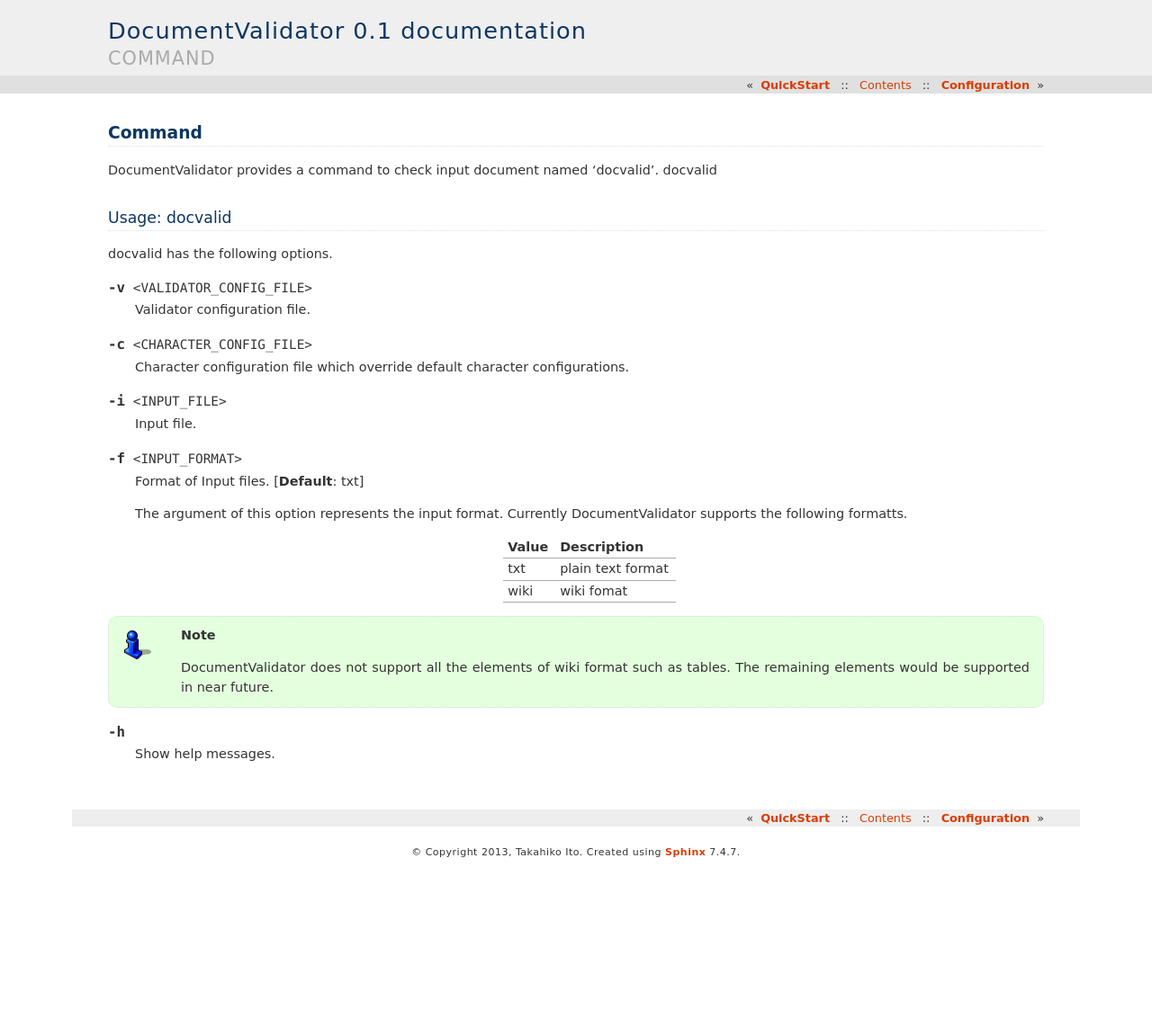
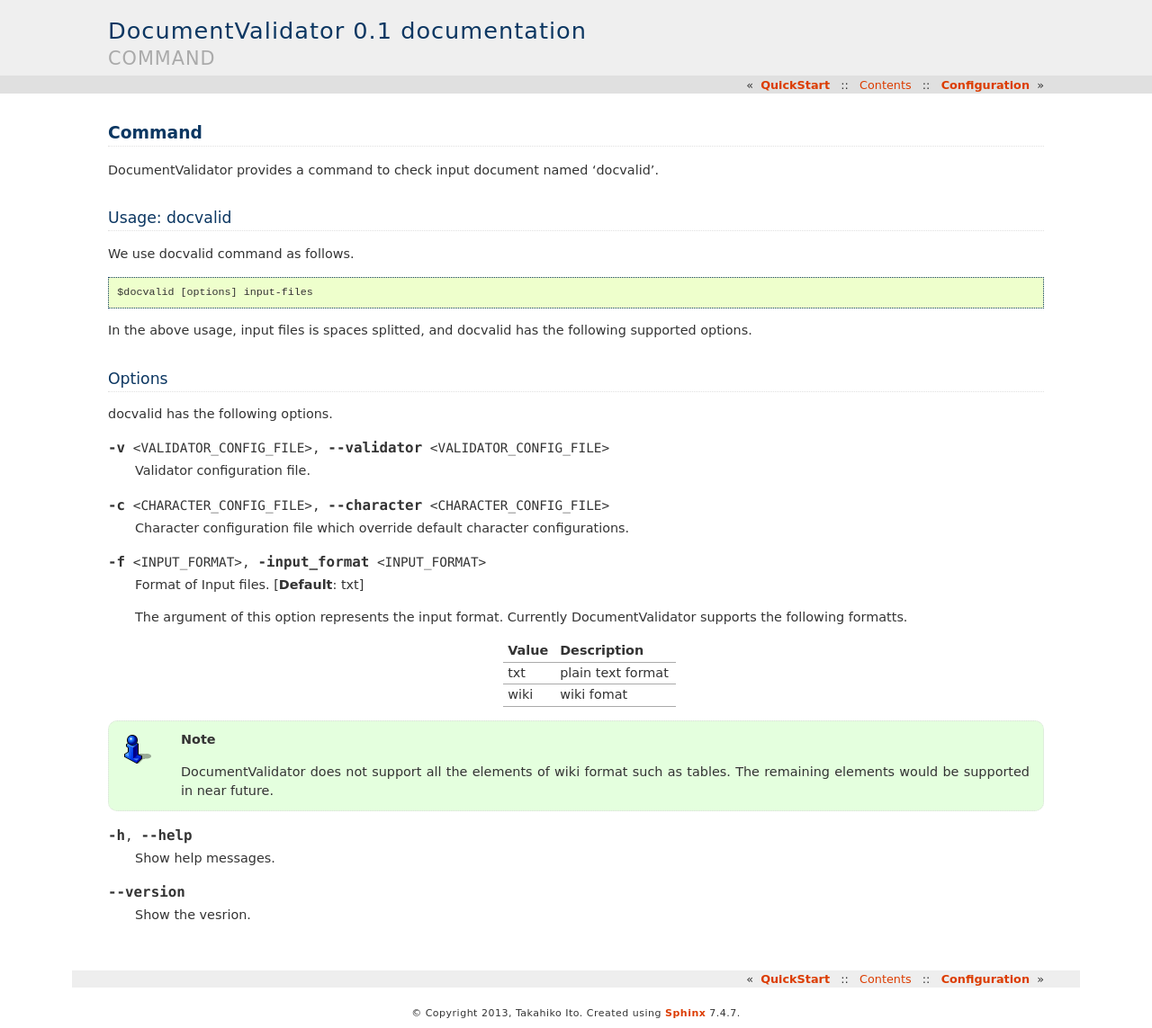
Before and after one commit to redpen-cc/redpen-doc, a Sphinx documentation site: the page built from source/command.rst, in a window 1280 px wide. Shown: the whole page at 90% size. Built offline with Sphinx 7.4.7, drawn with Linux system fonts in a browser that asks for light colours; before the commit the page ends 965 px from its top, so only the background shows below that.

Commit message:
Support long options

```diff
--- a/source/command.rst
+++ b/source/command.rst
@@ -1,26 +1,33 @@
 Command
 =========
 
-DocumentValidator provides a command to check input document named 'docvalid'. docvalid
+DocumentValidator provides a command to check input document named 'docvalid'.
 
 Usage: docvalid
 ---------------
 
+We use docvalid command as follows.
+
+::
+
+  $docvalid [options] input-files
+
+In the above usage, input files is spaces splitted, and docvalid has the following supported options.
+
+Options
+--------
+
 docvalid has the following options.
 
-.. option:: -v <VALIDATOR_CONFIG_FILE>
+.. option:: -v <VALIDATOR_CONFIG_FILE>, --validator <VALIDATOR_CONFIG_FILE>
 
    Validator configuration file.
 
-.. option:: -c <CHARACTER_CONFIG_FILE>
+.. option:: -c <CHARACTER_CONFIG_FILE>, --character <CHARACTER_CONFIG_FILE>
 
    Character configuration file which override default character configurations.
 
-.. option:: -i <INPUT_FILE>
-
-   Input file.
-
-.. option:: -f <INPUT_FORMAT>
+.. option:: -f <INPUT_FORMAT>, -input_format <INPUT_FORMAT>
 
    Format of Input files. [**Default**: txt]
 
@@ -36,6 +43,10 @@ docvalid has the following options.
 .. Note::
    DocumentValidator does not support all the elements of wiki format such as tables. The remaining elements would be supported in near future.
 
-.. option:: -h
+.. option:: -h, --help
 
    Show help messages.
+
+.. option:: --version
+
+   Show the vesrion.
```
